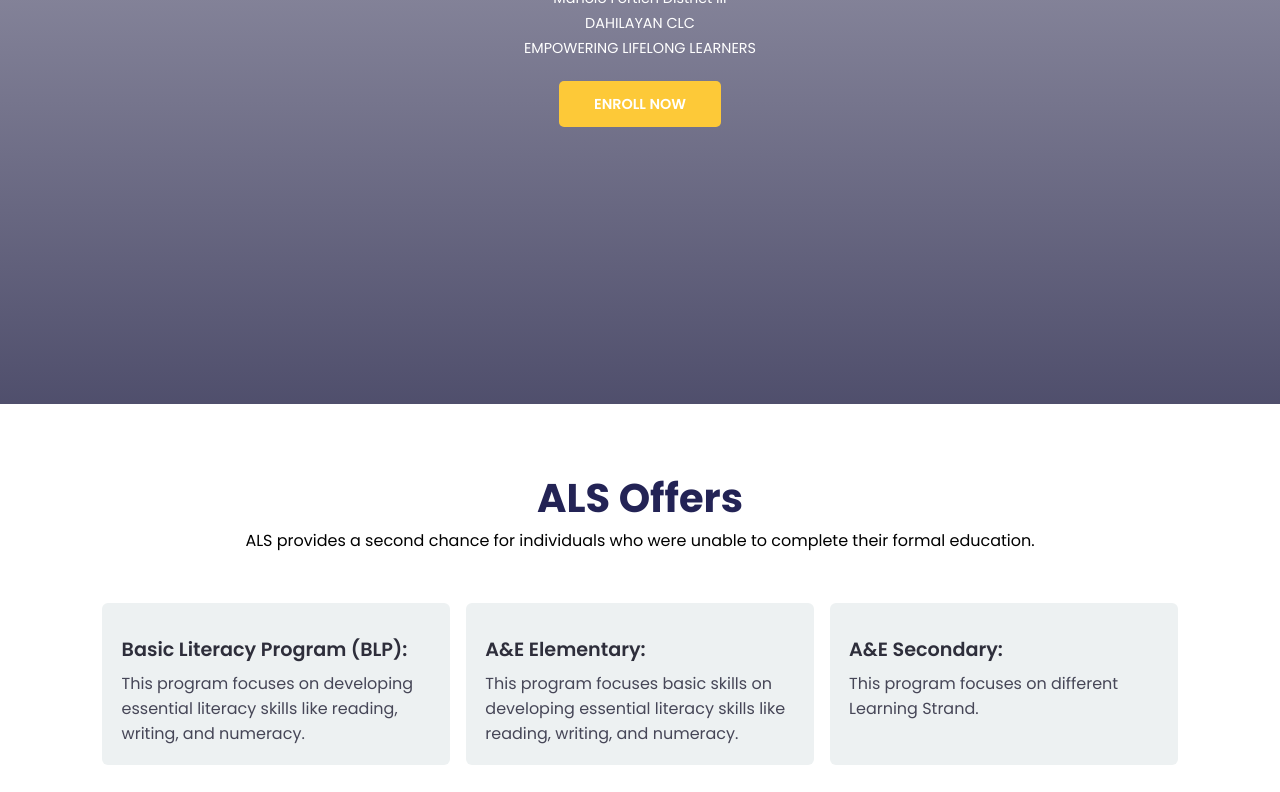
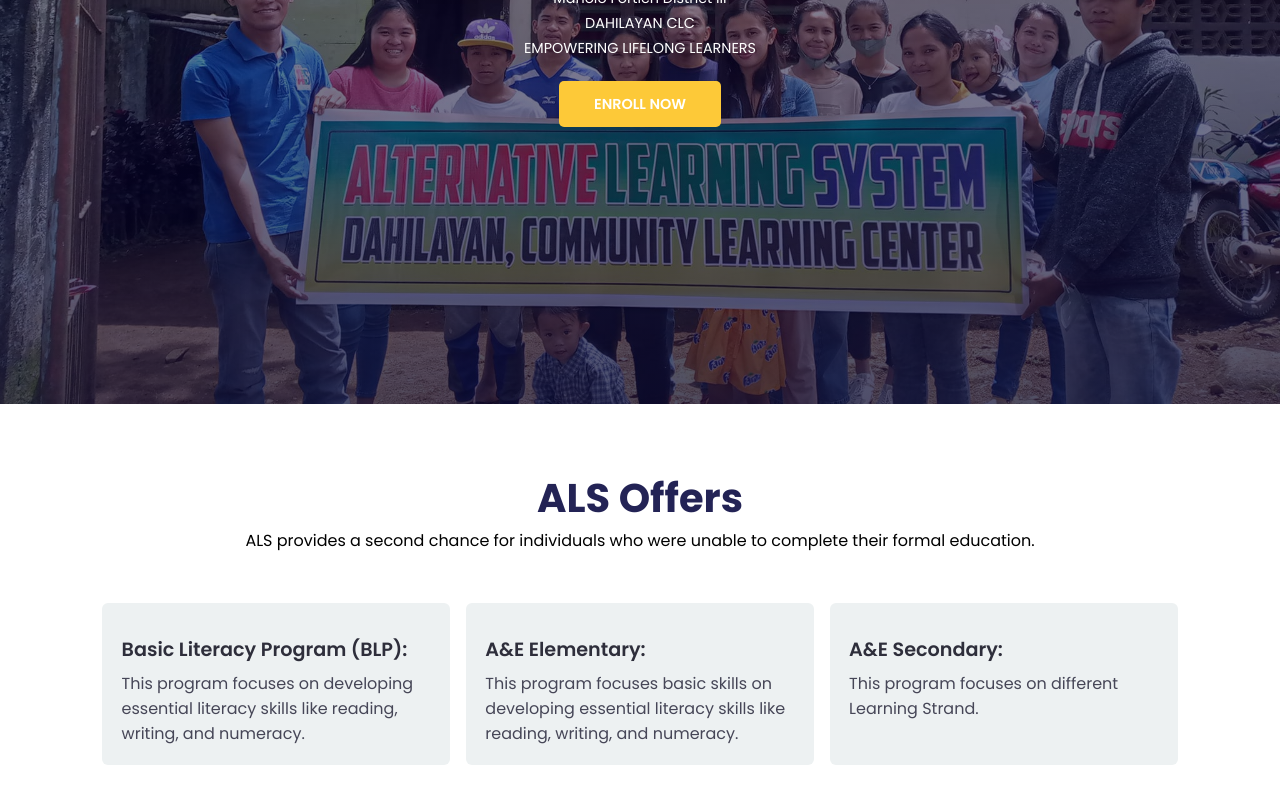
Before and after one commit to JoyMejoy123/ALS-MFIII-DAHILAYAN, a plain HTML site: page index.html in a window 1280 px wide. Shown: the part 396-1188 px from the top of the page. Drawn offline with nearby package versions, Linux system fonts and the light colour scheme.

Commit message:
Update style.css

```diff
--- a/style.css
+++ b/style.css
@@ -104,7 +104,7 @@ nav .navigation ul li a:hover
 /*------------- Hero section styling start --------------*/
 #home
 {
-	background-image: linear-gradient(rgba(9, 5, 54, 0.3), rgba(5,4,46,0.7)), url("img/J1.jpg");
+	background-image: linear-gradient(rgba(9, 5, 54, 0.3), rgba(5,4,46,0.7)), url("img/picture3.jpg");
 	width: 100%;
 	height: 100vh;
 	background-size: cover;
```
